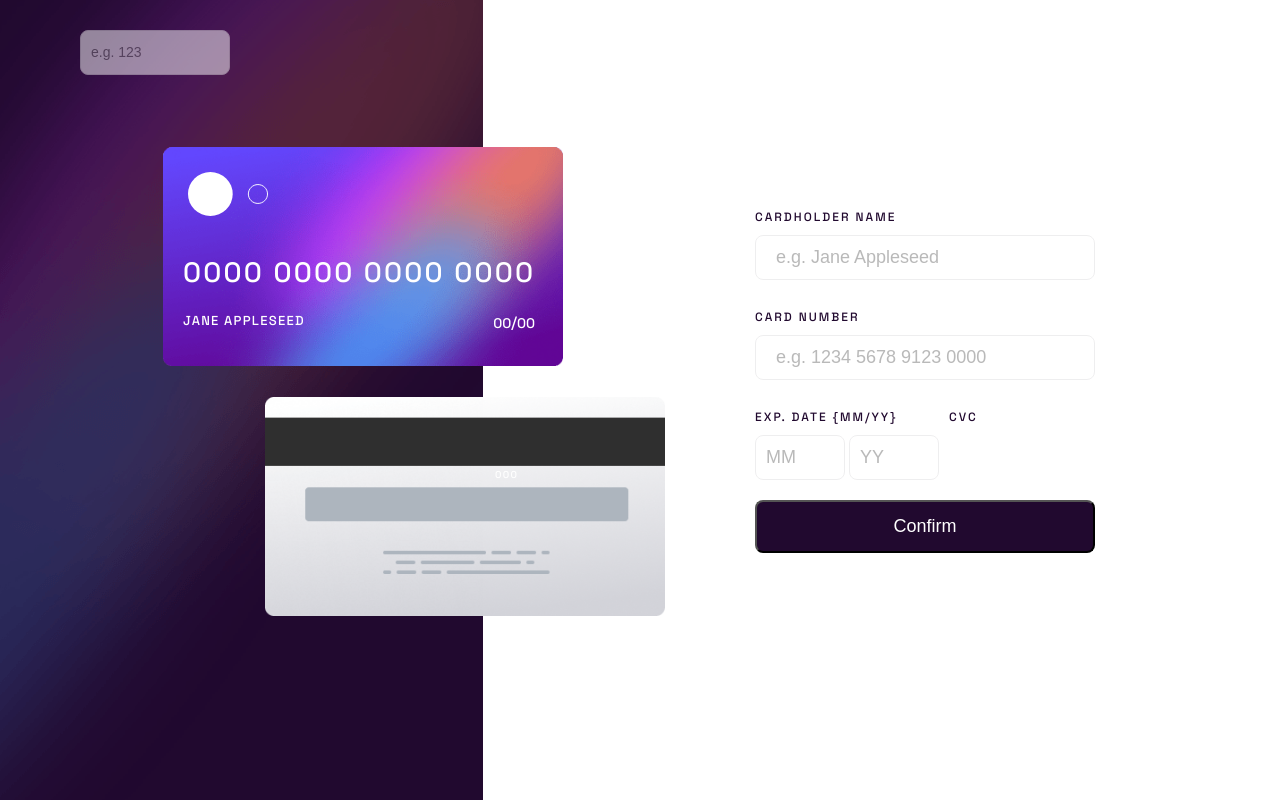
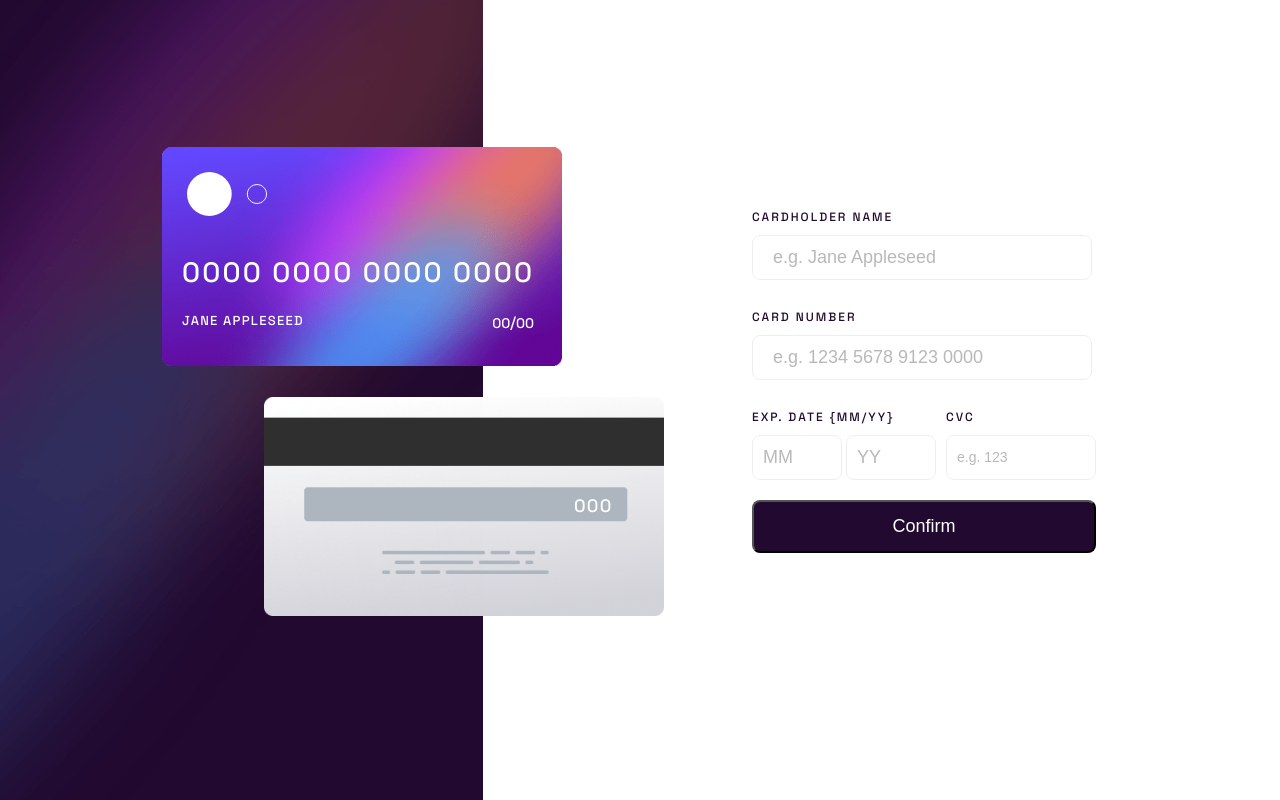
Before and after one commit to lanagrdzelishvili/Interactive-Card-Details-Form, a plain HTML site: page index.html in a window 1280 px wide. Drawn offline with Linux system fonts and the light colour scheme; a web font is replaced by a local one.

Commit message:
js input fix

```diff
--- a/style.css
+++ b/style.css
@@ -229,8 +229,12 @@ input {
         right: -378px;
         z-index: 3;
     }
+    #cvc-card {
+        margin-top: 103px;
+        margin-left: 310px;
+        font-size: 18px;
+    }
     #cvc {
-        position: absolute;
         top: 30px;
         left: 80px;
         font-size: 14px;
```
